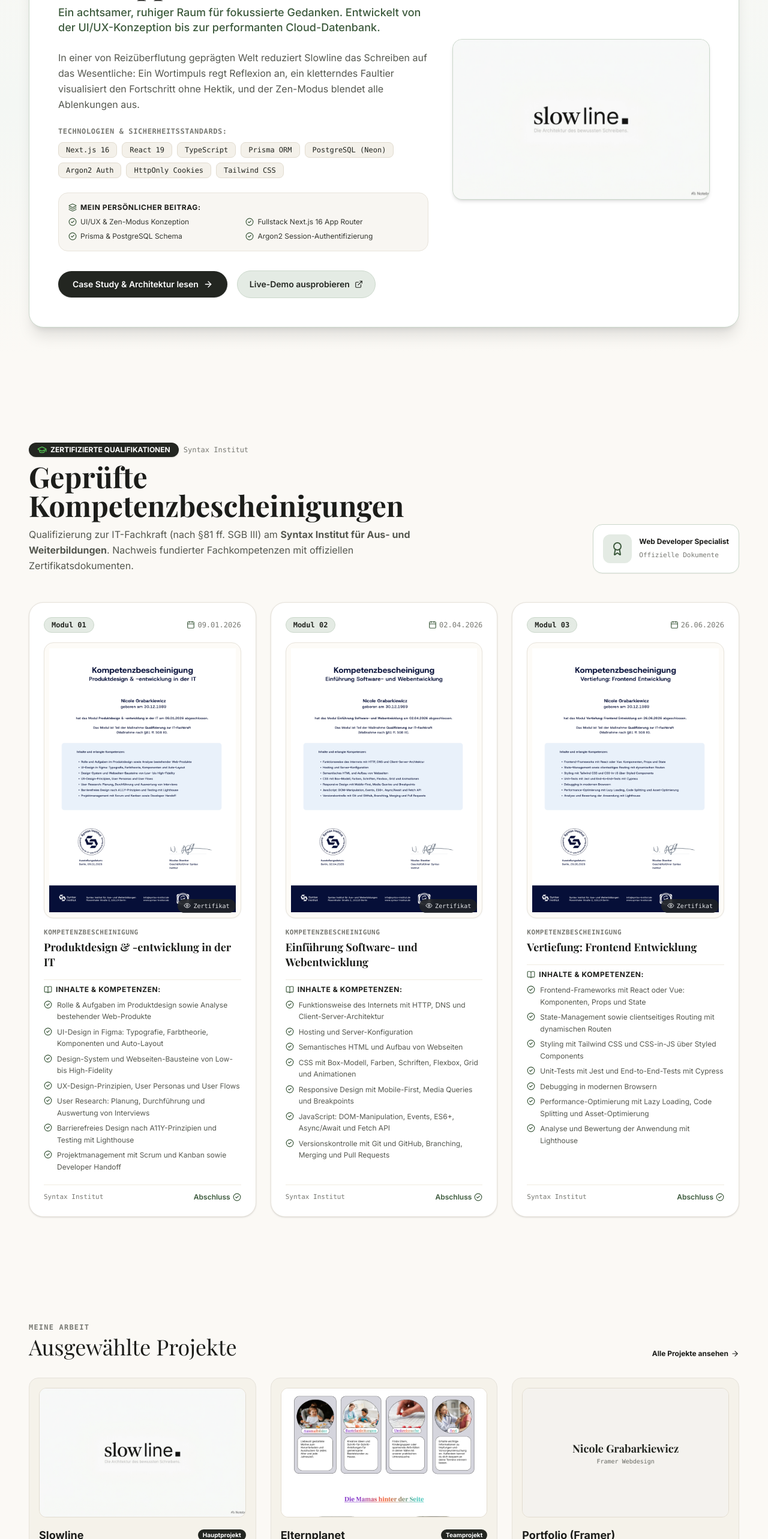
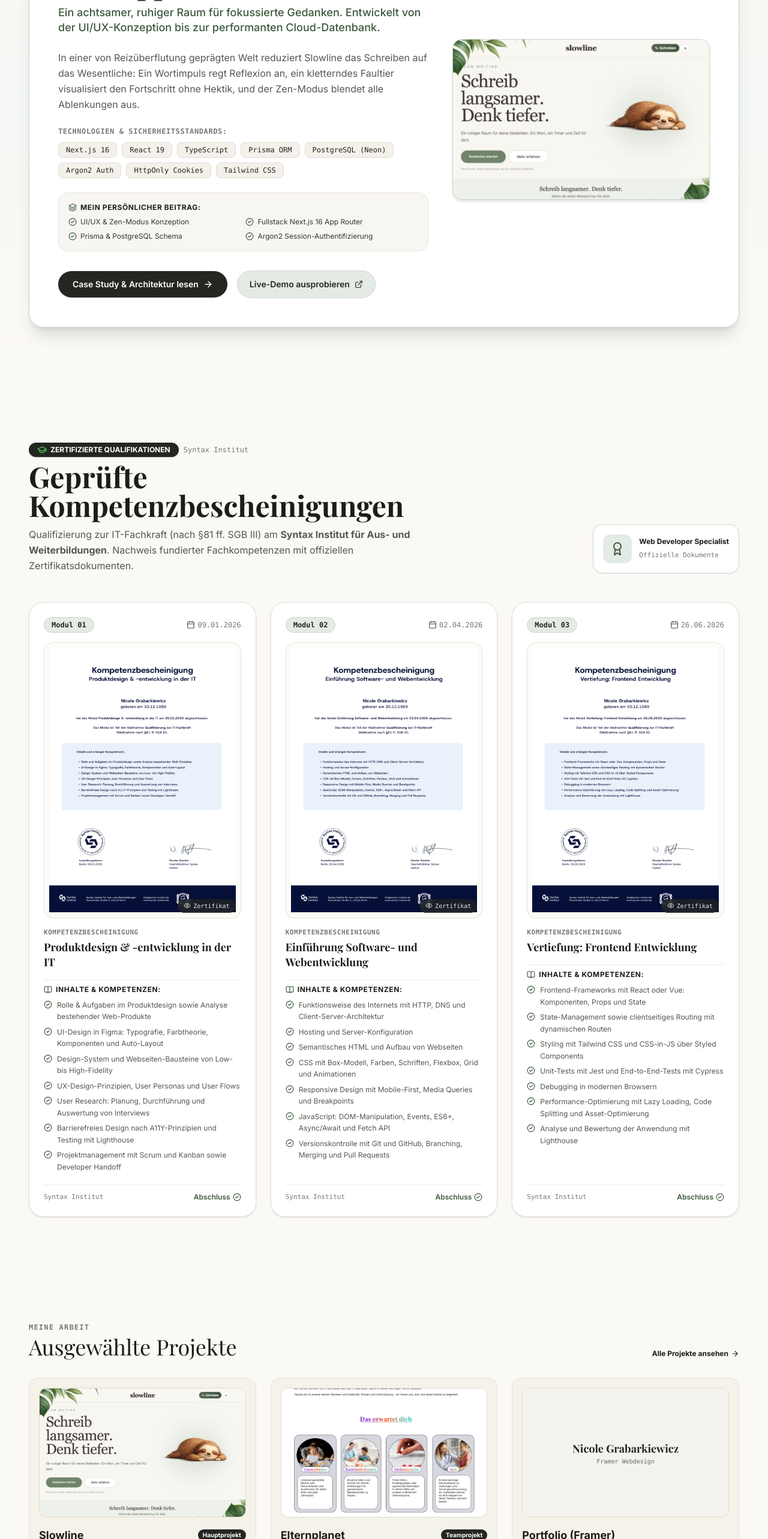
Before and after one commit to nicole329/portfolio-nicole-grabarkiewicz, a Next.js app: page / in a window 1280 px wide. Shown: the part 1128-3694 px from the top of the page at 60% size. Built offline with nearby package versions, Linux system fonts and the light colour scheme; a web font is replaced by a local one.

Commit message:
Portfolio initial

```diff
--- a/components/FeaturedSlowline.tsx
+++ b/components/FeaturedSlowline.tsx
@@ -108,10 +108,10 @@ export function FeaturedSlowline() {
             <div className="lg:col-span-5 relative">
               <div className="rounded-2xl bg-[#e4ebe4] border border-[#cbd8cb] overflow-hidden relative aspect-[16/10] shadow-md group">
                 <Image
-                  src="/images/slowline-preview.png"
+                  src="/images/slowline-main.png"
                   alt="Slowline App Preview"
                   fill
-                  className="object-cover group-hover:scale-105 transition-transform duration-300"
+                  className="object-cover object-top group-hover:scale-105 transition-transform duration-300"
                 />
               </div>
             </div>
--- a/components/ProjectCard.tsx
+++ b/components/ProjectCard.tsx
@@ -81,7 +81,7 @@ export function ProjectCard({ project, isFeatured = false }: ProjectCardProps) {
             src={project.imageUrl}
             alt={project.title}
             fill
-            className="object-cover group-hover:scale-105 transition-transform duration-300"
+            className="object-cover object-top group-hover:scale-105 transition-transform duration-300"
           />
         ) : (
           getCardGraphic(project.id)
--- a/data/projects.ts
+++ b/data/projects.ts
@@ -87,7 +87,7 @@ export const projectsData: Project[] = [
     ],
     githubUrl: "https://github.com/nicolegrabarkiewicz/slowline",
     liveUrl: "https://slowline.vercel.app",
-    imageUrl: "/images/slowline-preview.png",
+    imageUrl: "/images/slowline-main.png",
     detailUrl: "/projects/slowline"
   },
   {
@@ -117,7 +117,7 @@ export const projectsData: Project[] = [
       "https://www.figma.com/proto/biSE10NdHur9ToUKbLqaQZ/nicole-grabarkiewicz?node-id=2539-9823&viewport=436%2C549%2C0.02&t=ynIN3LKIp5VMTMfu-1&scaling=fit-width&content-scaling=fixed&starting-point-node-id=2539%3A9823&page-id=2003%3A77",
     liveUrl:
       "https://www.figma.com/proto/biSE10NdHur9ToUKbLqaQZ/nicole-grabarkiewicz?node-id=2539-9823&viewport=436%2C549%2C0.02&t=ynIN3LKIp5VMTMfu-1&scaling=fit-width&content-scaling=fixed&starting-point-node-id=2539%3A9823&page-id=2003%3A77",
-    imageUrl: "/images/elternplanet-preview.png",
+    imageUrl: "/images/elternplanet-main.png",
     detailUrl: "/projects/elternplanet"
   },
   {
```
Also changed, not shown: public/images/elternplanet-main.png (added), public/images/slowline-main.png (added).
